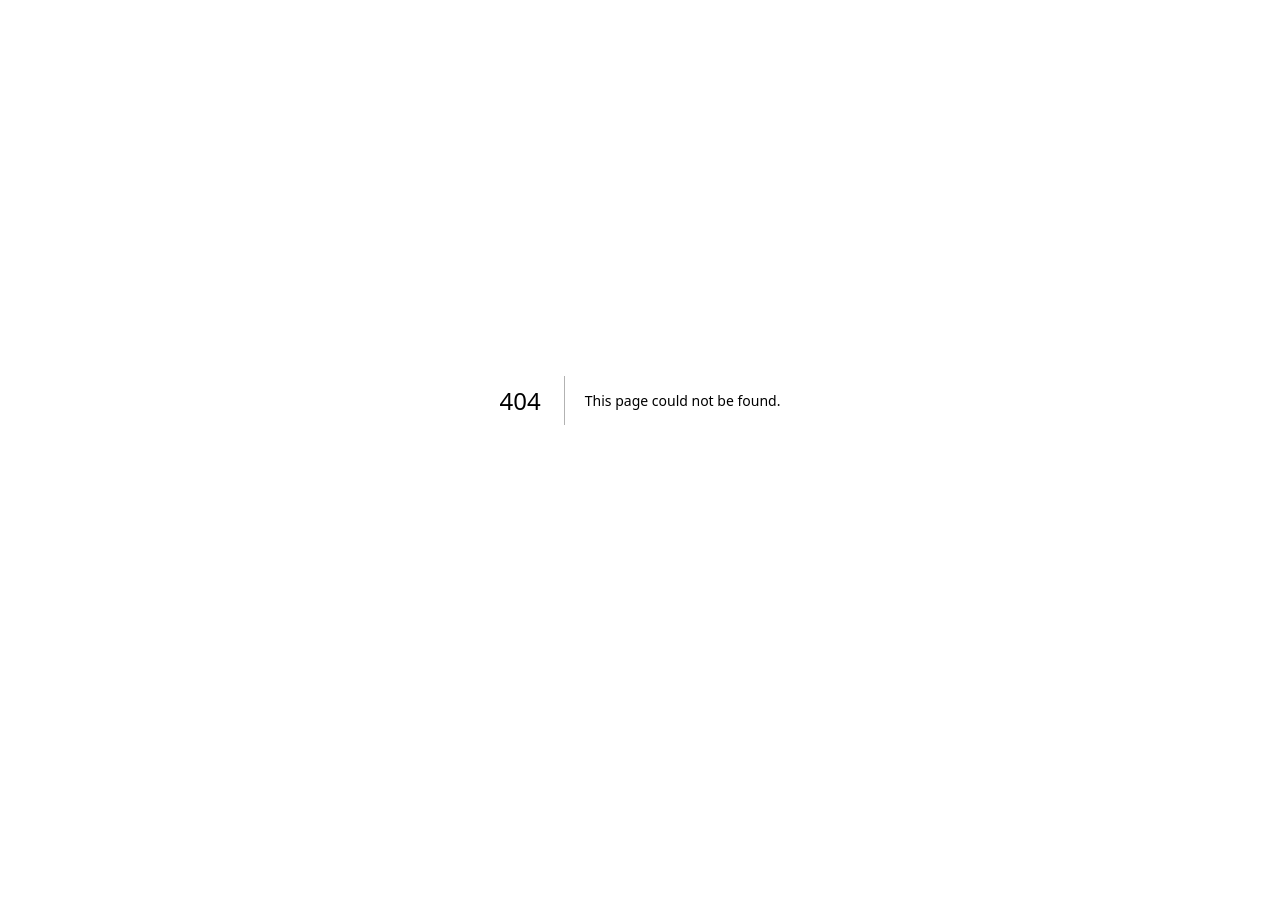
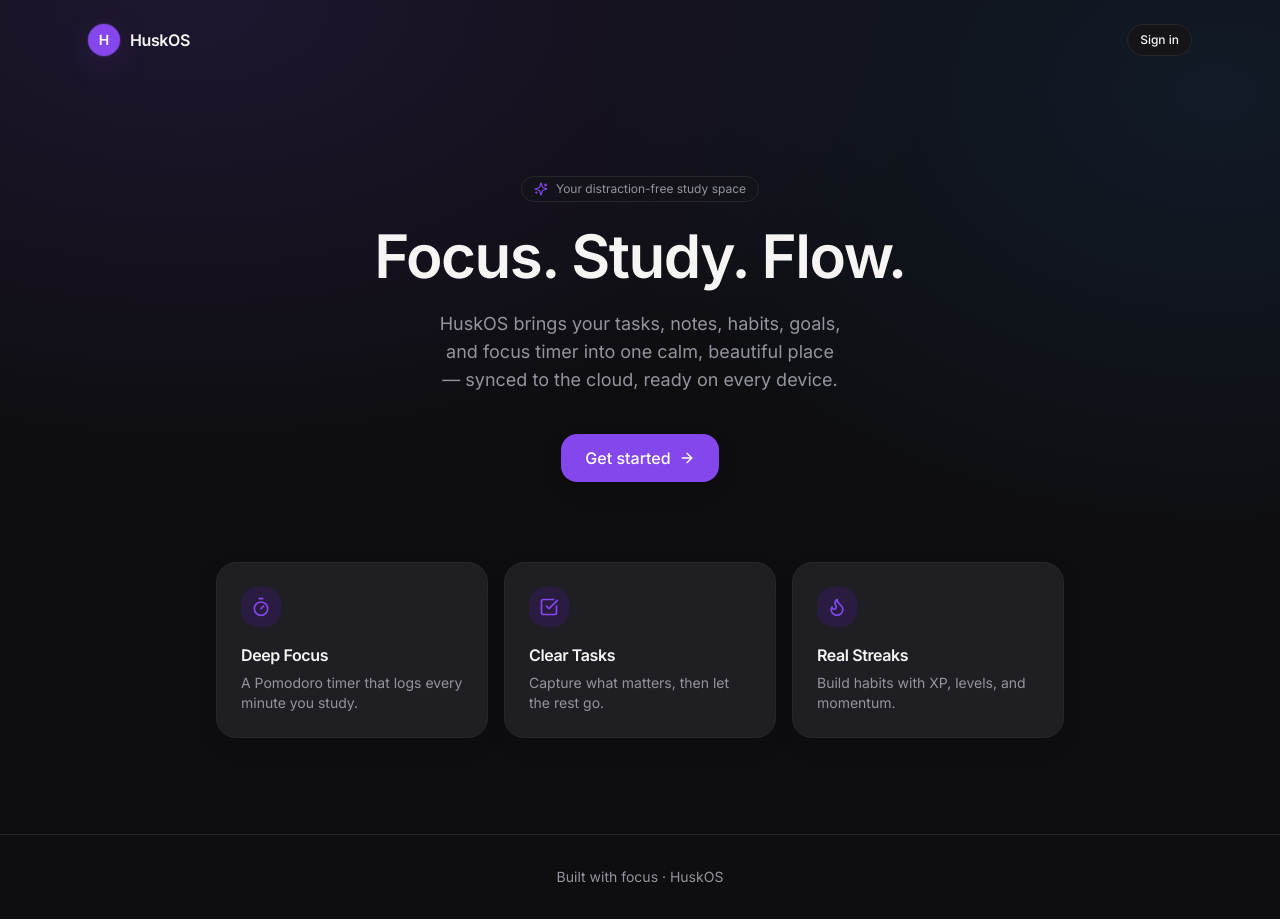
Before and after one commit to HuskLucid/HuskOS, a Next.js app: page / in a window 1280 px wide. Before the commit this address had no page. Before the commit the page ends 800 px from the top, so only its background shows below. Built offline with nearby package versions, Linux system fonts and the light colour scheme.

Commit message:
feat: landing page, PWA manifest, offline service worker

```diff
--- /dev/null
+++ b/src/app/page.tsx
@@ -0,0 +1,70 @@
+import Link from 'next/link';
+import { ArrowRight, Timer, CheckSquare, Flame, Sparkles } from 'lucide-react';
+import { Button } from '@/components/ui/button';
+
+export default function LandingPage() {
+  return (
+    <main className="relative min-h-dvh overflow-hidden">
+      <div
+        aria-hidden
+        className="pointer-events-none absolute inset-0"
+        style={{
+          background:
+            'radial-gradient(60% 50% at 15% 0%, hsl(var(--accent)/0.14), transparent), radial-gradient(50% 50% at 95% 10%, hsl(212 90% 58% / 0.10), transparent)',
+        }}
+      />
+
+      <header className="relative z-10 mx-auto flex max-w-6xl items-center justify-between px-6 py-6">
+        <div className="flex items-center gap-2.5">
+          <div className="flex size-8 items-center justify-center rounded-xl bg-accent text-accent-foreground shadow-glow">
+            <span className="text-sm font-semibold">H</span>
+          </div>
+          <span className="font-semibold tracking-tight">HuskOS</span>
+        </div>
+        <Button asChild variant="outline" size="sm">
+          <Link href="/login">Sign in</Link>
+        </Button>
+      </header>
+
+      <section className="relative z-10 mx-auto max-w-3xl px-6 pb-20 pt-24 text-center">
+        <div className="mb-6 inline-flex items-center gap-2 rounded-full border border-border bg-surface/60 px-3 py-1 text-xs text-muted-foreground backdrop-blur">
+          <Sparkles className="size-3.5 text-accent" /> Your distraction-free study space
+        </div>
+        <h1 className="text-balance text-5xl font-semibold leading-[1.05] tracking-tight sm:text-6xl">
+          Focus. Study. Flow.
+        </h1>
+        <p className="mx-auto mt-6 max-w-xl text-balance text-lg text-muted-foreground">
+          HuskOS brings your tasks, notes, habits, goals, and focus timer into one calm,
+          beautiful place — synced to the cloud, ready on every device.
+        </p>
+        <div className="mt-10 flex items-center justify-center gap-3">
+          <Button asChild size="lg">
+            <Link href="/login">
+              Get started <ArrowRight className="size-4" />
+            </Link>
+          </Button>
+        </div>
+      </section>
+
+      <section className="relative z-10 mx-auto grid max-w-4xl gap-4 px-6 pb-24 sm:grid-cols-3">
+        {[
+          { icon: Timer, title: 'Deep Focus', body: 'A Pomodoro timer that logs every minute you study.' },
+          { icon: CheckSquare, title: 'Clear Tasks', body: 'Capture what matters, then let the rest go.' },
+          { icon: Flame, title: 'Real Streaks', body: 'Build habits with XP, levels, and momentum.' },
+        ].map(({ icon: Icon, title, body }) => (
+          <div key={title} className="card-elevated p-6 text-left">
+            <div className="mb-4 flex size-10 items-center justify-center rounded-xl bg-accent-soft text-accent">
+              <Icon className="size-5" />
+            </div>
+            <h3 className="font-semibold tracking-tight">{title}</h3>
+            <p className="mt-1.5 text-sm text-muted-foreground">{body}</p>
+          </div>
+        ))}
+      </section>
+
+      <footer className="relative z-10 border-t border-border py-8 text-center text-sm text-muted-foreground">
+        Built with focus · HuskOS
+      </footer>
+    </main>
+  );
+}
--- /dev/null
+++ b/src/components/service-worker-register.tsx
@@ -0,0 +1,15 @@
+'use client';
+
+import { useEffect } from 'react';
+
+/** Registers the service worker in production. Mount once in the root layout. */
+export function ServiceWorkerRegister() {
+  useEffect(() => {
+    if ('serviceWorker' in navigator && process.env.NODE_ENV === 'production') {
+      navigator.serviceWorker.register('/sw.js').catch(() => {
+        // registration failure is non-fatal; the app still works online
+      });
+    }
+  }, []);
+  return null;
+}
```
Also changed, not shown: public/sw.js (added, +41 -0 lines), public/manifest.webmanifest (added).
